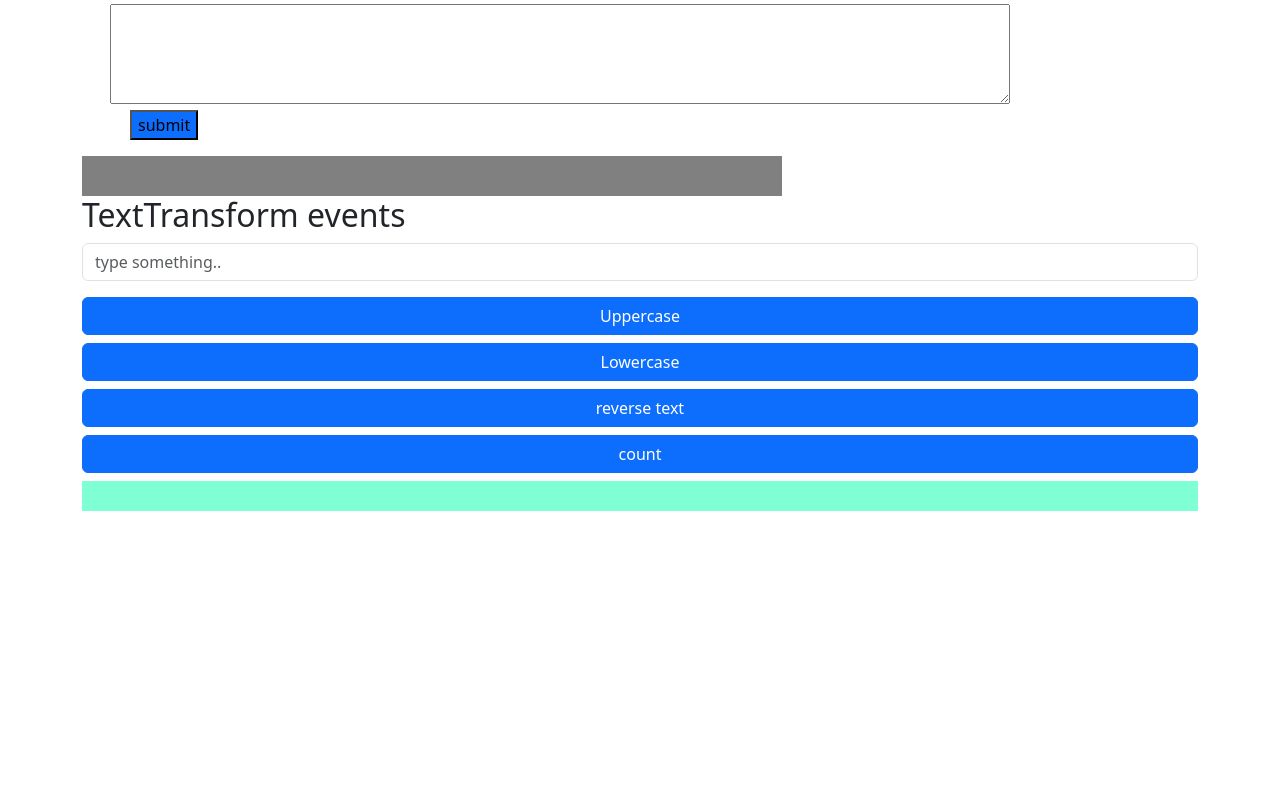
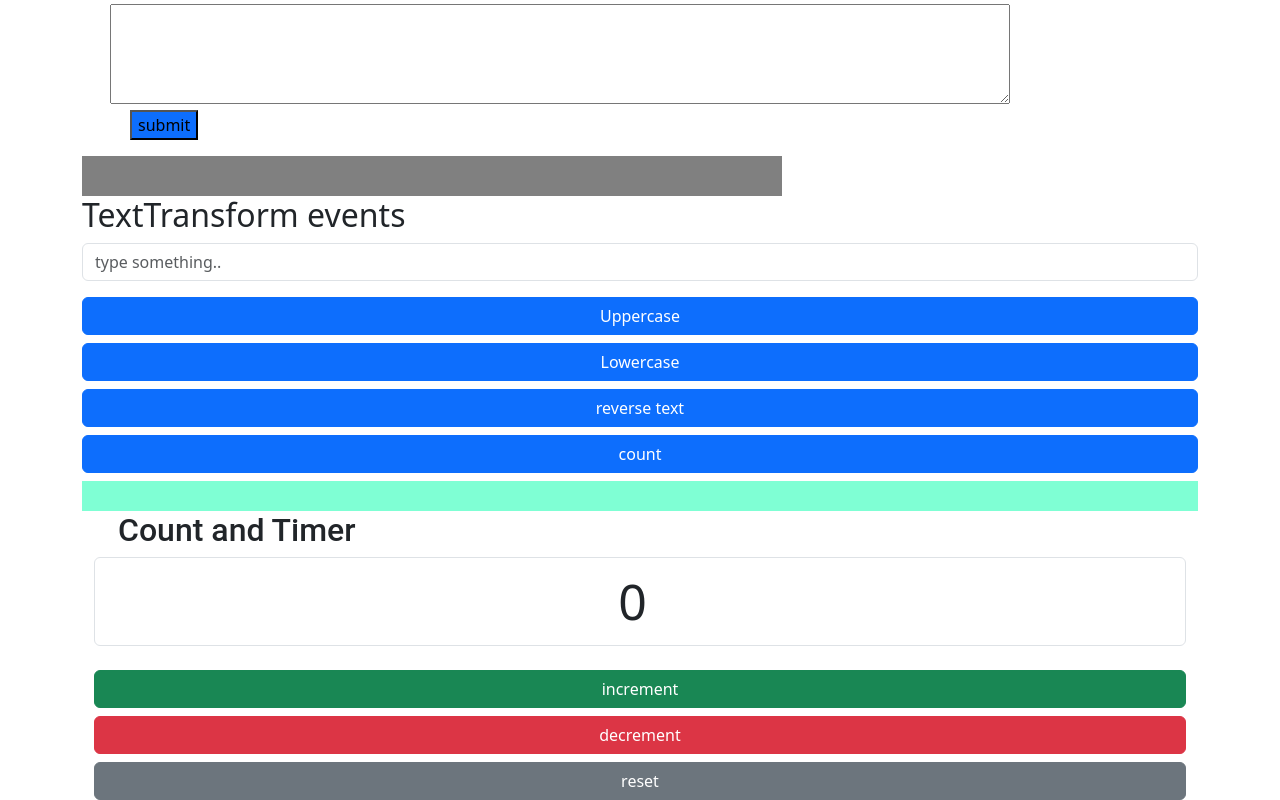
Before and after one commit to imharshit1721/jquery_asignmt, a plain HTML site: page index.html in a window 1280 px wide. Shown: the part 673-1473 px from the top of the page. Before the commit the page ends 1184 px from the top, so only its background shows below. Drawn offline with nearby package versions, Linux system fonts and the light colour scheme; files that its build step writes are made by us from their sources.

Commit message:
Update index.html

```diff
--- a/index.html
+++ b/index.html
@@ -104,6 +104,24 @@
             <button class="btn btn-primary" type="button">count</button>
           </div>
           <div  id = "textoutput" class = "mt-2" style = "height : 30px; background-color: aquamarine;"></div>
+
+
+
+          <!----          CONT AND Timer        --->
+    <div class = "container">
+          <p class = "h2 mx-4" style = "font-family: 'Roboto'; font-weight : 500; ">Count and Timer</p>
+
+          <input type="number" class="form-control text-center" style = "font-size : 50px" id="incdecnum" value = 0>
+          <div class="d-grid gap-2 mt-4">
+            <button class="btn btn-success" type="button" id = "incbtn">increment</button>
+            <button class="btn btn-danger" type="button" id = "decbtn">decrement</button>
+            <button class="btn btn-secondary" type="button" id = "rstbtn">reset</button>
+          </div>
+
+
+
+    </div>
+
 
 
 
@@ -218,6 +236,21 @@
   */
 
 
+        $(function(){
+
+
+           $("#incbtn").click(function(){
+               var value1 =+ ($('#incdecnum').val());
+
+               ("#incdecnum").val(value1 + 1);
+
+                 });
+
+
+
+             });
+
+
 
 
 
```
